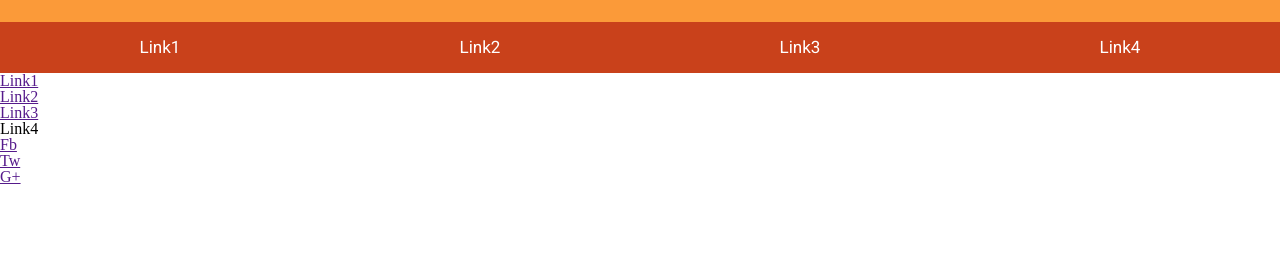
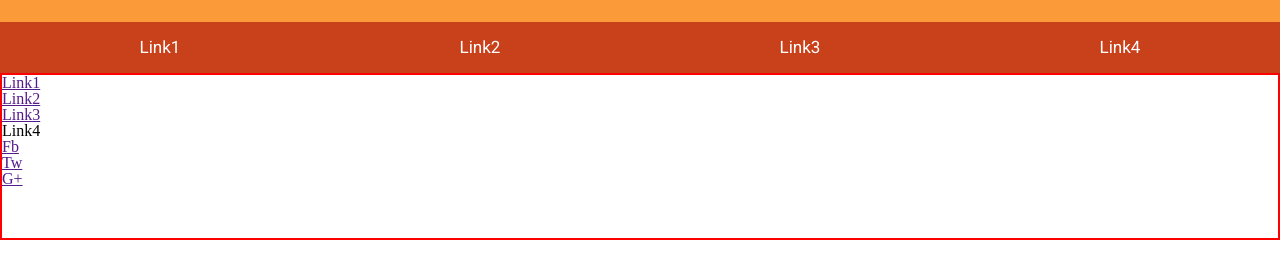
Before and after one commit to yarapaz/prueba-de-maquetacion-create, a website: page src/html/index.html in a window 1280 px wide. Shown: the part 93-372 px from the top of the page. Drawn offline with nearby package versions, Linux system fonts and the light colour scheme; files that its build step writes are made by us from their sources; files whose address does not match are found by name.

Commit message:
develop footer sass

```diff
--- a/src/scss/layout/_footer.scss
+++ b/src/scss/layout/_footer.scss
@@ -0,0 +1,5 @@
+.footer {
+  border: 2px solid red;
+  width: 100vw;
+  height: 20.8vh;
+}
--- a/src/scss/main.scss
+++ b/src/scss/main.scss
@@ -3,6 +3,7 @@
 @import 'core/mixins';
 @import 'core/functions';
 @import 'layout/header';
+@import 'layout/footer';
 // @import 'components/code';
 // @import 'components/links';
 // @import 'layout/page';
```
